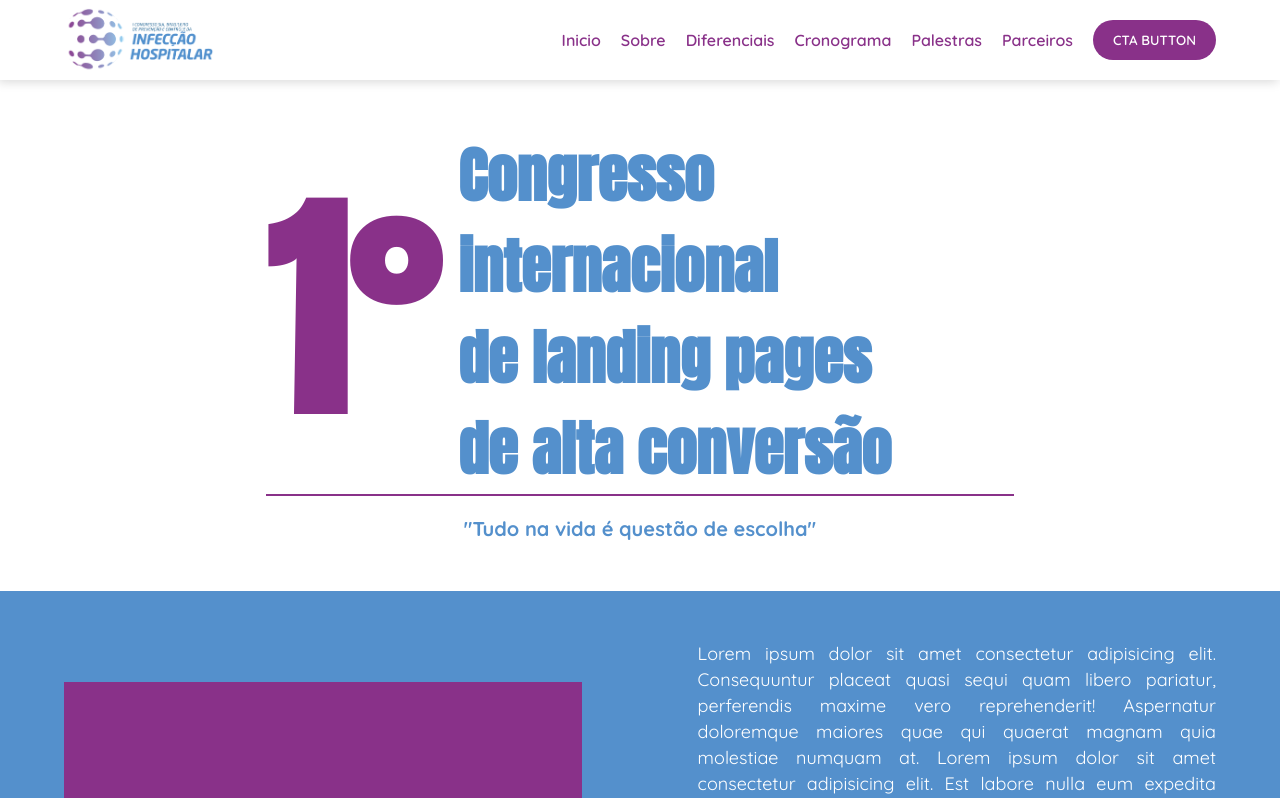
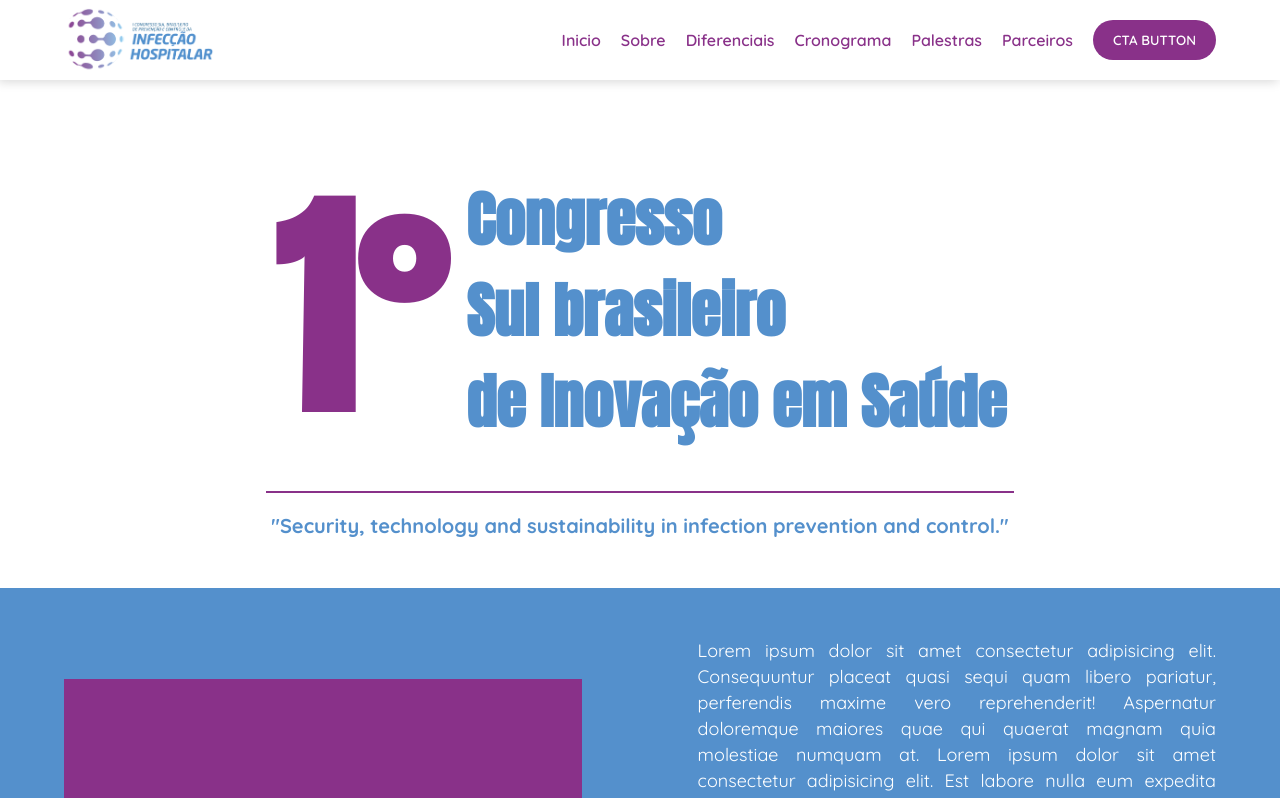
Before and after one commit to pedrohhcunha/congresso, a Next.js app: page / in a window 1280 px wide. Shown: the top 798 px of the page. Built offline with nearby package versions, Linux system fonts and the light colour scheme.

Commit message:
Alterando os textos da section inicial

```diff
--- a/components/Inicio.jsx
+++ b/components/Inicio.jsx
@@ -5,9 +5,9 @@ export default function Inicio(props) {
             <div className={styles.areaContent}>
                 <div className={styles.areaNome}>
                     <h1 className={styles.numero}>1°</h1>
-                    <h1 className={styles.titulo}>Congresso internacional <br /> de landing pages <br /> de alta conversão</h1>
+                    <h1 className={styles.titulo}>Congresso <br /> Sul brasileiro <br /> de Inovação em Saúde</h1>
                 </div>
-                <h5 className={styles.span}>"Tudo na vida é questão de escolha"</h5>
+                <h5 className={styles.span}>"Security, technology and sustainability in infection prevention and control."</h5>
             </div>
         </section>
     )
```
